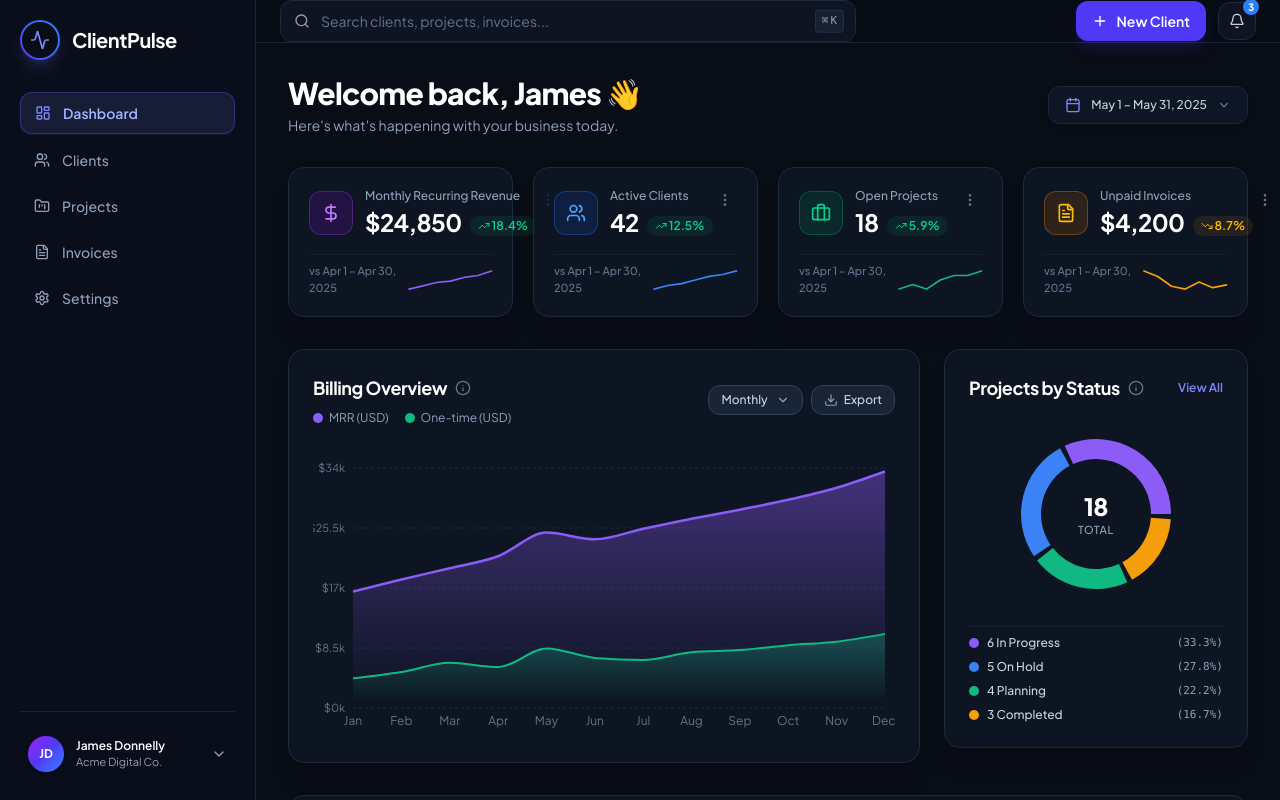
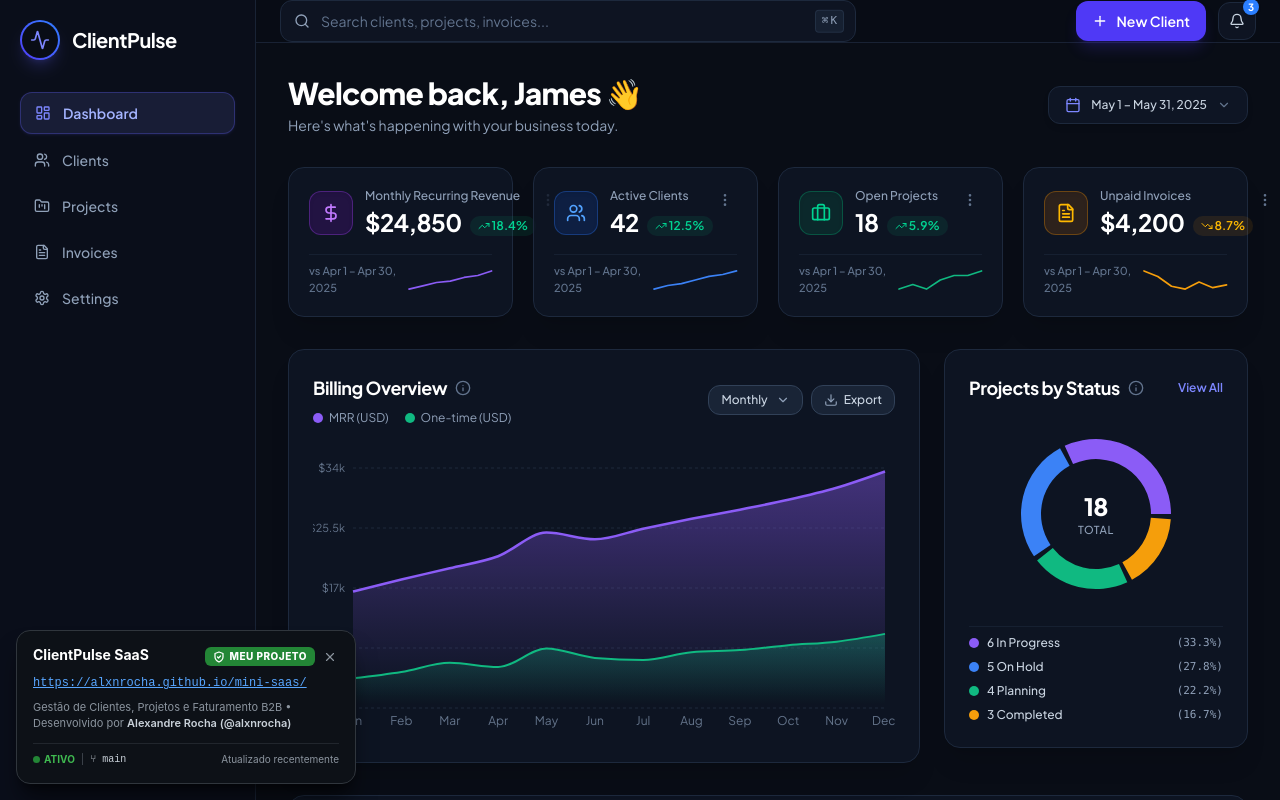
Before and after one commit to alxnrocha/mini-saas, a React (Vite) app: page / in a window 1280 px wide. Built offline with nearby package versions, Linux system fonts and the light colour scheme.

Commit message:
fix(encoding): restore clean UTF-8 characters across titles and templates

```diff
--- a/public/project-badge.js
+++ b/public/project-badge.js
@@ -1,9 +1,9 @@
 (function () {
-  const projectName = 'ClientPulse SaaS';
-  const projectUrl = 'https://alxnrocha.github.io/mini-saas/';
-  const description = 'GestÃ£o de Clientes, Projetos e Faturamento B2B';
+  const projectName = "ClientPulse SaaS";
+  const projectUrl = "https://alxnrocha.github.io/mini-saas/";
+  const description = "Gestão de Clientes, Projetos e Faturamento B2B";
 
-  const badgeHtml = \
+  const badgeHtml = `
     <style>
       .author-project-badge {
         position: fixed;
@@ -151,7 +151,7 @@
 
     <div class="author-project-badge" id="authorProjectBadge">
       <div class="badge-header">
-        <span class="badge-title">\</span>
+        <span class="badge-title">${projectName}</span>
         <div class="badge-tag-wrap">
           <span class="badge-pill">
             <svg width="12" height="12" viewBox="0 0 24 24" fill="none" stroke="currentColor" stroke-width="2.5" stroke-linecap="round" stroke-linejoin="round">
@@ -170,23 +170,23 @@
       </div>
 
       <div class="badge-url">
-        <a href="\" target="_blank" rel="noopener noreferrer">\</a>
+        <a href="${projectUrl}" target="_blank" rel="noopener noreferrer">${projectUrl}</a>
       </div>
 
       <p class="badge-desc">
-        \ â€¢ Desenvolvido por <a href="https://github.com/alxnrocha" target="_blank" rel="noopener noreferrer">Alexandre Rocha (@alxnrocha)</a>
+        ${description} • Desenvolvido por <a href="https://github.com/alxnrocha" target="_blank" rel="noopener noreferrer">Alexandre Rocha (@alxnrocha)</a>
       </p>
 
       <div class="badge-footer">
         <div class="badge-status">
           <span class="badge-active"><span class="badge-dot"></span> ATIVO</span>
           <span class="badge-divider">|</span>
-          <span class="badge-branch">â‘‚ main</span>
+          <span class="badge-branch">⑂ main</span>
         </div>
         <span>Atualizado recentemente</span>
       </div>
     </div>
-  \;
+  `;
 
   document.addEventListener('DOMContentLoaded', function () {
     const container = document.createElement('div');
```
Also changed, not shown: index.html (+1 -1 lines).
